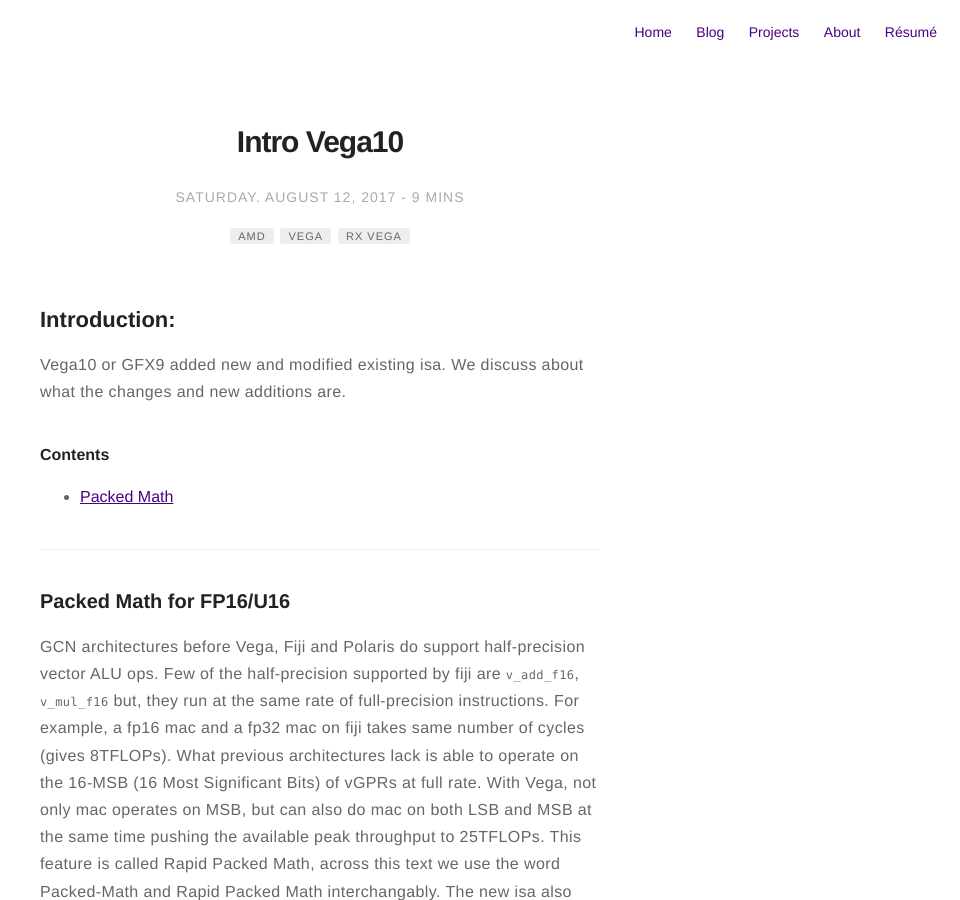
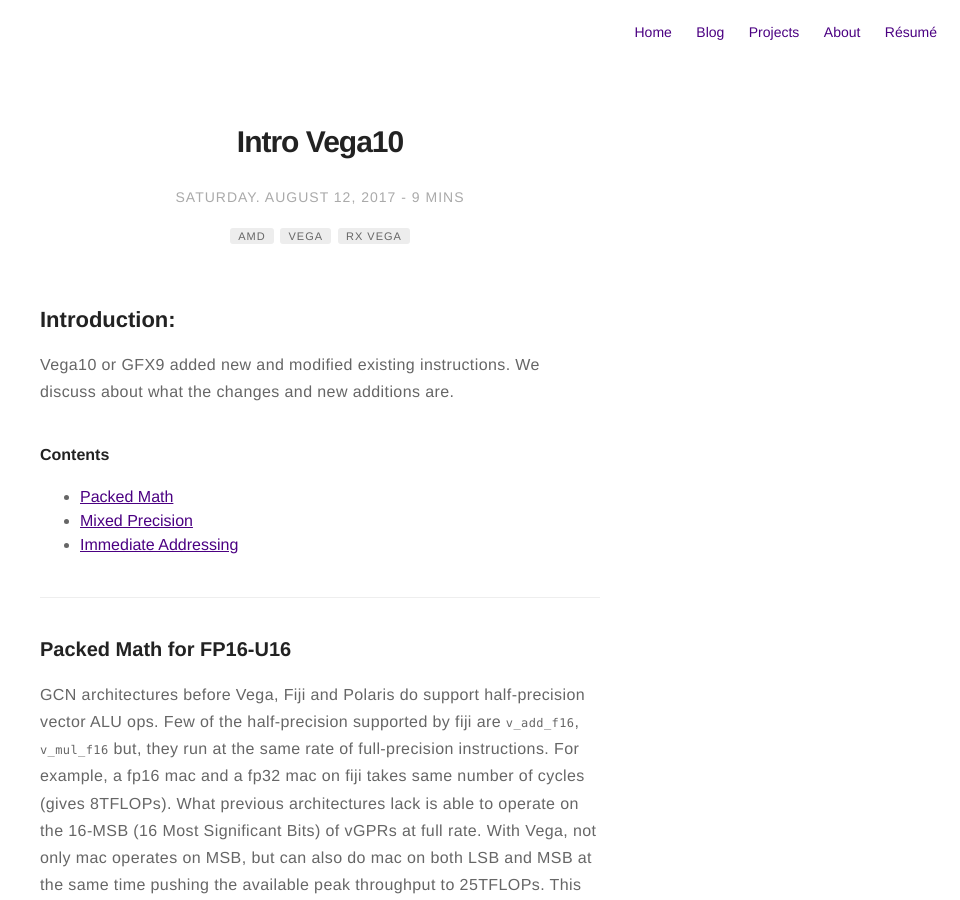
Before and after one commit to adityaatluri/adityaatluri.github.io, a Jekyll site: the page built from _posts/2017-08-12-intro-vega10.md, in a window 1280 px wide and 900 px high. Shown: the whole window, without its empty margins (320-1280 px from the left). Built offline with Jekyll 4.4.1, drawn with Linux system fonts in a browser that asks for light colours; comment, search, counter and statistics services are not loaded; some of the changed text lies outside the part shown.

Commit message:
Update 2017-08-12-intro-vega10.md

```diff
--- a/_posts/2017-08-12-intro-vega10.md
+++ b/_posts/2017-08-12-intro-vega10.md
@@ -16,14 +16,16 @@
 
 ## Introduction:
 
-Vega10 or GFX9 added new and modified existing isa. We discuss about what the changes and new additions are.
+Vega10 or GFX9 added new and modified existing instructions. We discuss about what the changes and new additions are.
 
 #### Contents
-- [Packed Math](#Packed-Math-for-FP16/U16)
+- [Packed Math](#Packed-Math-for-FP16-U16)
+- [Mixed Precision](#Mixed-Precision-ISA)
+- [Immediate Addressing](#Immediate-Addressing-Mode)
 
 ---
 
-### Packed Math for FP16/U16
+### Packed Math for FP16-U16
 GCN architectures before Vega, Fiji and Polaris do support half-precision vector ALU ops. Few of the half-precision supported by fiji are `v_add_f16`, `v_mul_f16` but, they run at the same rate of full-precision instructions. For example, a fp16 mac and a fp32 mac on fiji takes same number of cycles (gives 8TFLOPs). What previous architectures lack is able to operate on the 16-MSB (16 Most Significant Bits) of vGPRs at full rate. With Vega, not only mac operates on MSB, but can also do mac on both LSB and MSB at the same time pushing the available peak throughput to 25TFLOPs. This feature is called Rapid Packed Math, across this text we use the word Packed-Math and Rapid Packed Math interchangably. The new isa also support signed and unsigned shorts. Here are the new 16bit isa ops added to vega:
 
 {% highlight asm %}
@@ -214,4 +216,4 @@
 flat_load_dwordx4 v[7:10],  v[1:2], offset:0x10
 flat_load_dwordx4 v[11:14], v[1:2], offset:0x20
 flat_load_dwordx4 v[15,18], v[1:2], offset:0x30
-{% endhighlight %}}
+{% endhighlight %}
```
Also changed, not shown: other parts of _posts/2017-08-12-intro-vega10.md (+1 -1 lines).
